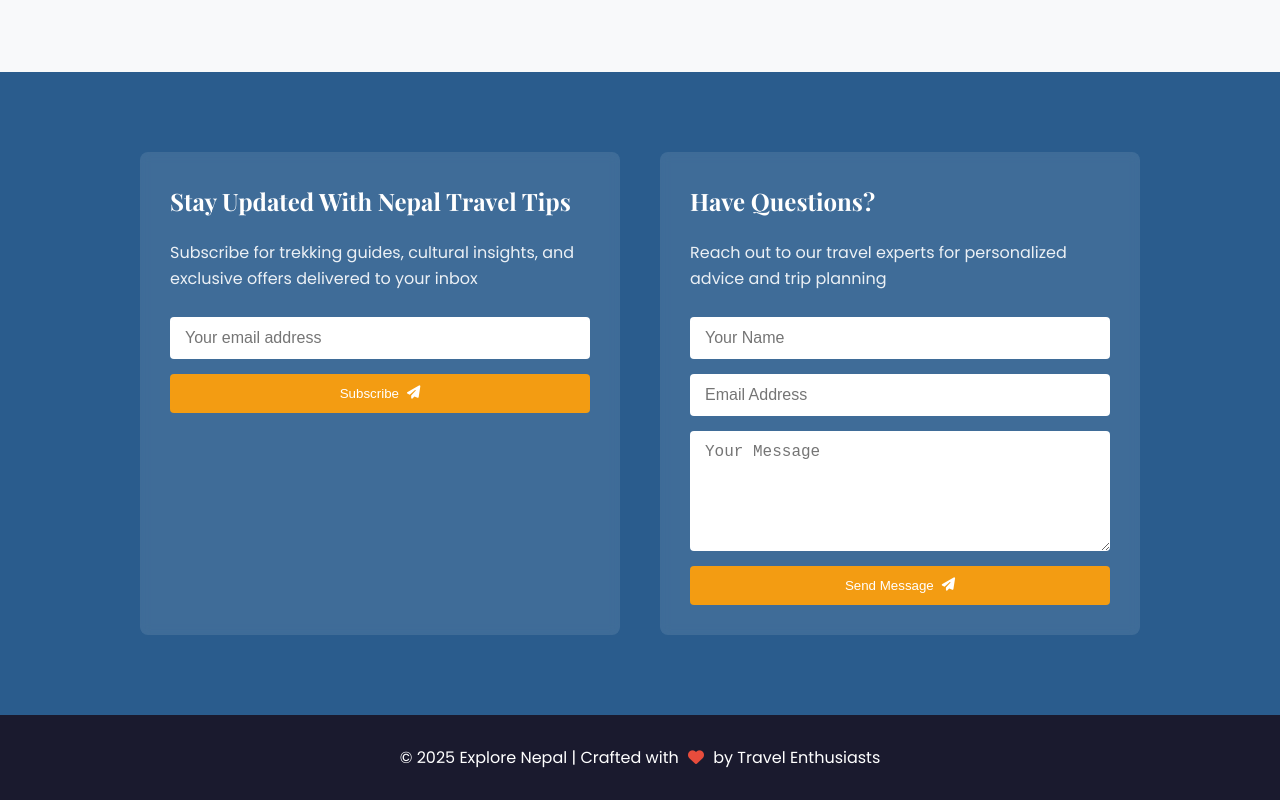
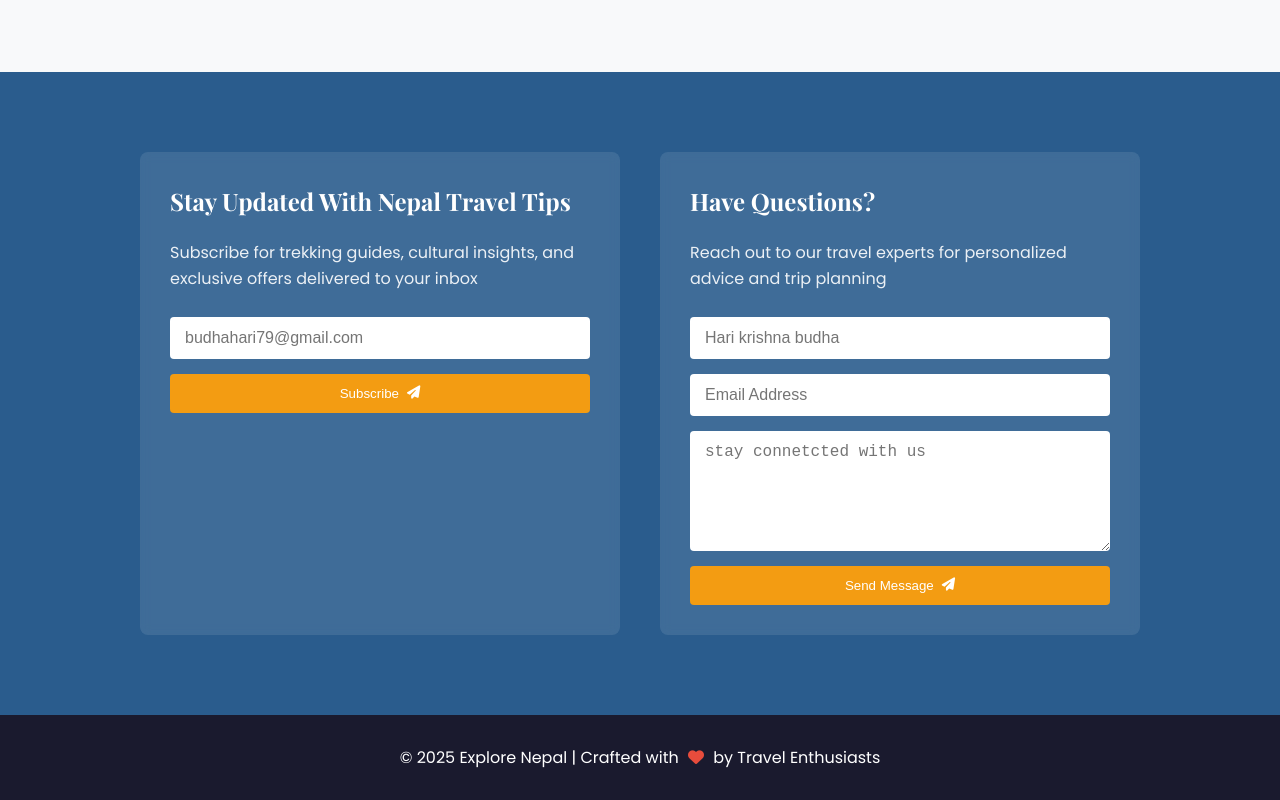
Before and after one commit to Budhakrishna/explor_nepal.com, a plain HTML site: page index.html in a window 1280 px wide. Shown: the part 4973-5773 px from the top of the page. Drawn offline with nearby package versions, Linux system fonts and the light colour scheme.

Commit message:
Update index.html
Signed-off-by: Budhakrishna <budhahari79@gmail.com>

```diff
--- a/index.html
+++ b/index.html
@@ -1029,7 +1029,7 @@
                     <h2>Stay Updated With Nepal Travel Tips</h2>
                     <p>Subscribe for trekking guides, cultural insights, and exclusive offers delivered to your inbox</p>
                     <form class="newsletter-form">
-                        <input type="email" placeholder="Your email address" required>
+                        <input type="email" placeholder="budhahari79@gmail.com" required>
                         <button type="submit">Subscribe <i class="fas fa-paper-plane"></i></button>
                     </form>
                 </div>
@@ -1039,9 +1039,9 @@
                     <h2>Have Questions?</h2>
                     <p>Reach out to our travel experts for personalized advice and trip planning</p>
                     <form class="contact-form" action="https://formspree.io/f/YOUR_FORM_ID" method="POST">
-                        <input type="text" name="name" placeholder="Your Name" required>
+                        <input type="text" name="name" placeholder="Hari krishna budha" required>
                         <input type="email" name="email" placeholder="Email Address" required>
-                        <textarea name="message" placeholder="Your Message" required></textarea>
+                        <textarea name="message" placeholder="stay connetcted with us" required></textarea>
                         <button type="submit">Send Message <i class="fas fa-paper-plane"></i></button>
                     </form>
                 </div>
```
